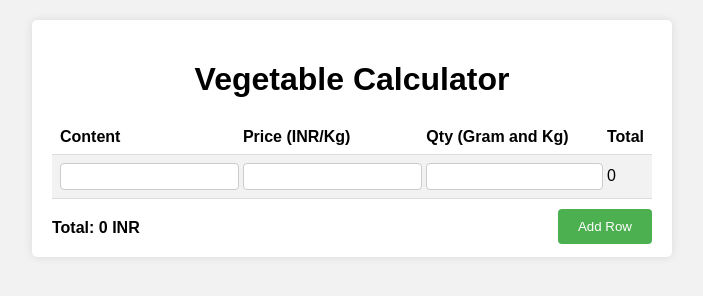
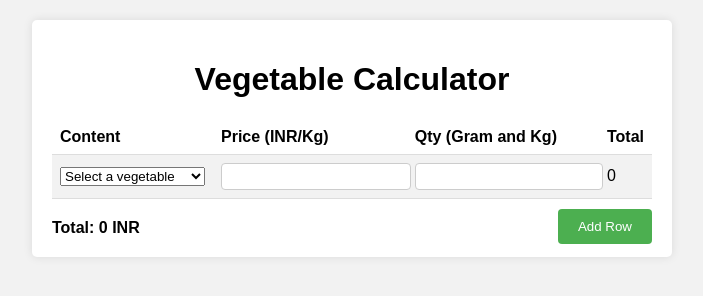
Before and after one commit to 99webdesign/veg-cal, a plain HTML site: page index.html in a window 1280 px wide. Shown: the whole page, without its empty margins (288-991 px from the left). Drawn offline with Linux system fonts and the light colour scheme.

Commit message:
index.html
drop-down updated

```diff
--- a/index.html
+++ b/index.html
@@ -17,7 +17,36 @@
                 <th>Total</th>
             </tr>
             <tr>
-                <td><input type="text" class="content"></td>
+                <td>
+                    <select class="content">
+    <option value="">Select a vegetable</option>
+    <option value="Potato">Potato</option>
+    <option value="Tomato">Tomato</option>
+    <option value="Mirchi">Mirchi</option>
+    <option value="Adrakh">Adrakh</option>
+    <option value="Methi">Methi</option>
+    <option value="Flowers">Flowers</option>
+    <option value="Patta Gobi">Patta Gobi</option>
+    <option value="Simla Mirch">Simla Mirch</option>
+    <option value="Palak">Palak</option>
+    <option value="Dhaniya">Dhaniya</option>
+    <option value="Drum Stick">Drum Stick</option>
+    <option value="Pumpkin">Pumpkin</option>
+    <option value="Bhokara">Bhokara</option>
+    <option value="Vindi (Ladies Finger)">Vindi (Ladies Finger)</option>
+    <option value="Brengle (Baingan)">Brengle (Baingan)</option>
+    <option value="Matar">Matar</option>
+    <option value="Bins">Bins</option>
+    <option value="Onion">Onion</option>
+    <option value="Gajar">Gajar</option>
+    <option value="Kukumbar">Kukumbar</option>
+    <option value="Karela">Karela</option>
+    <option value="Mint - Pudina">Mint - Pudina</option>
+    <option value="Garlic">Garlic</option>
+</select>
+                        <!-- Add more vegetable options here -->
+                    </select>
+                </td>
                 <td><input type="number" class="price" min="0" step="0.01"></td>
                 <td><input type="number" class="qty" min="0" step="0.001"></td>
                 <td><span class="total">0</span></td>
```
